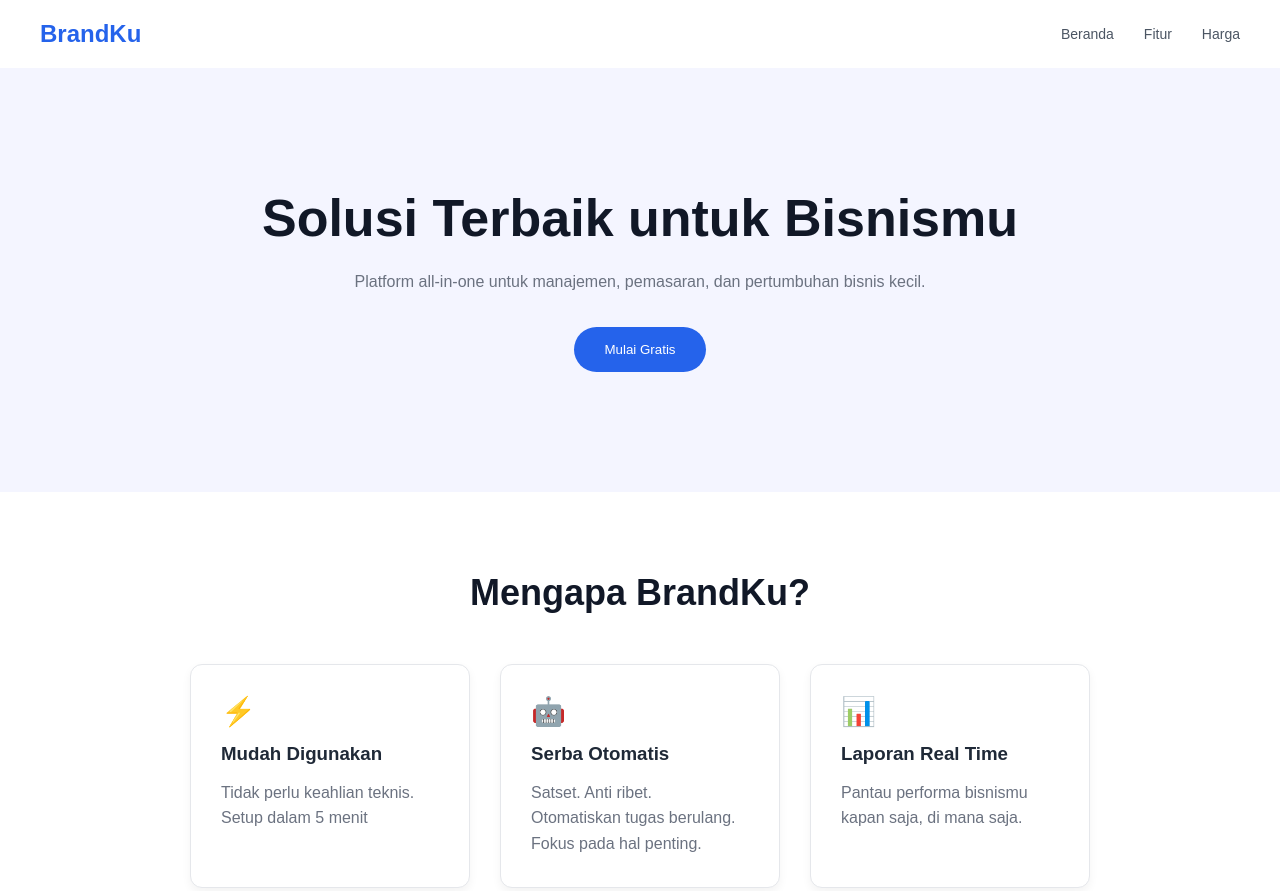
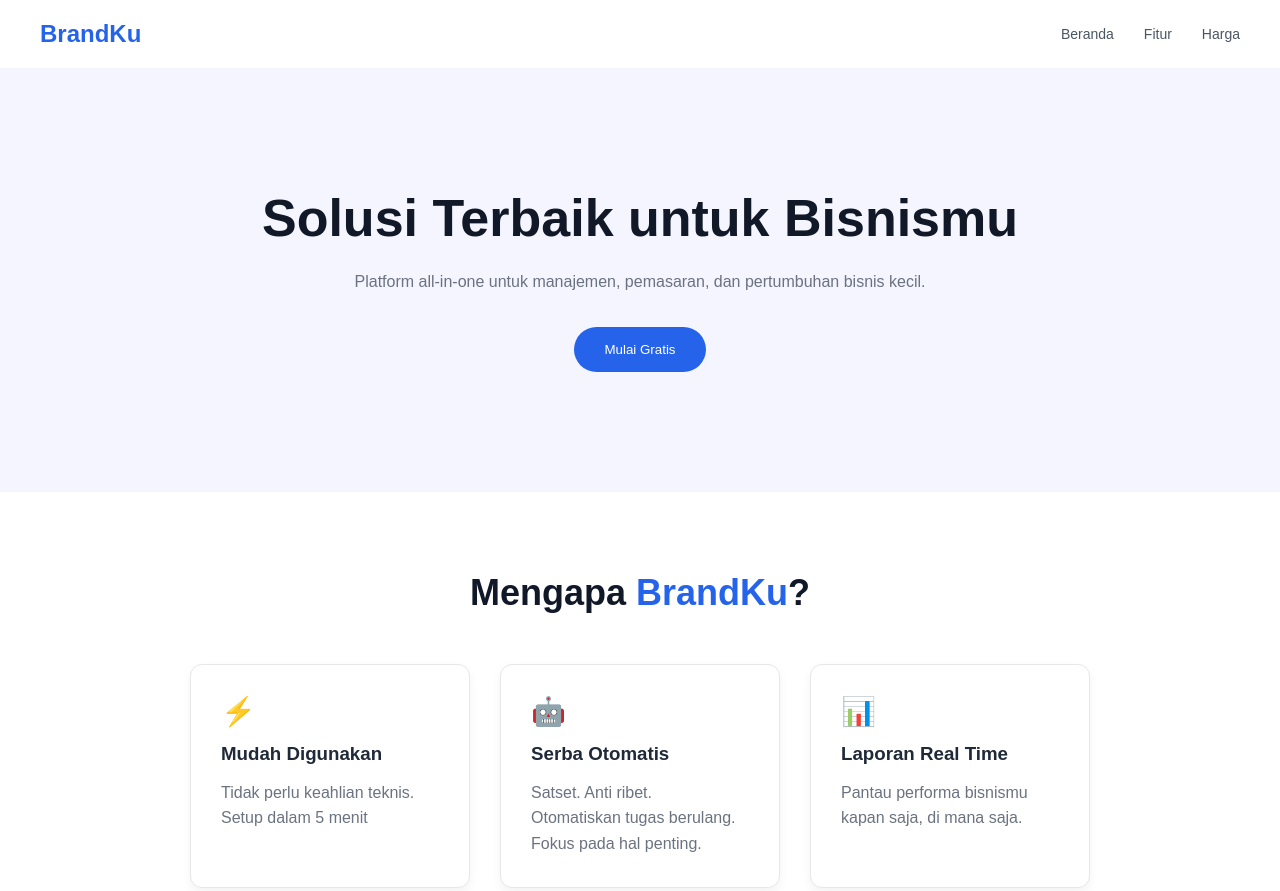
Before and after one commit to marufbaydhowi-afk/styling-landing-page, a plain HTML site: page index.html in a window 1280 px wide. Shown: the top 891 px of the page. Drawn offline with Linux system fonts and the light colour scheme.

Commit message:
ubah BrandKu jadi biru

```diff
--- a/index.html
+++ b/index.html
@@ -29,7 +29,7 @@
         </section>
 
         <section class="features">
-            <h2>Mengapa BrandKu?</h2>
+            <h2>Mengapa <span class="brand-name">BrandKu</span>?</h2>
             <div class="feature-container">
                 <article>
                     <span class="icon">⚡</span>
--- a/style1.css
+++ b/style1.css
@@ -79,6 +79,9 @@ hero button:hover {
     padding: 80px 50px;
 }
 
+.brand-name {
+    color: #2563eb;
+}
 .features h2 {
     text-align: center;
     font-size: 36px;
```
